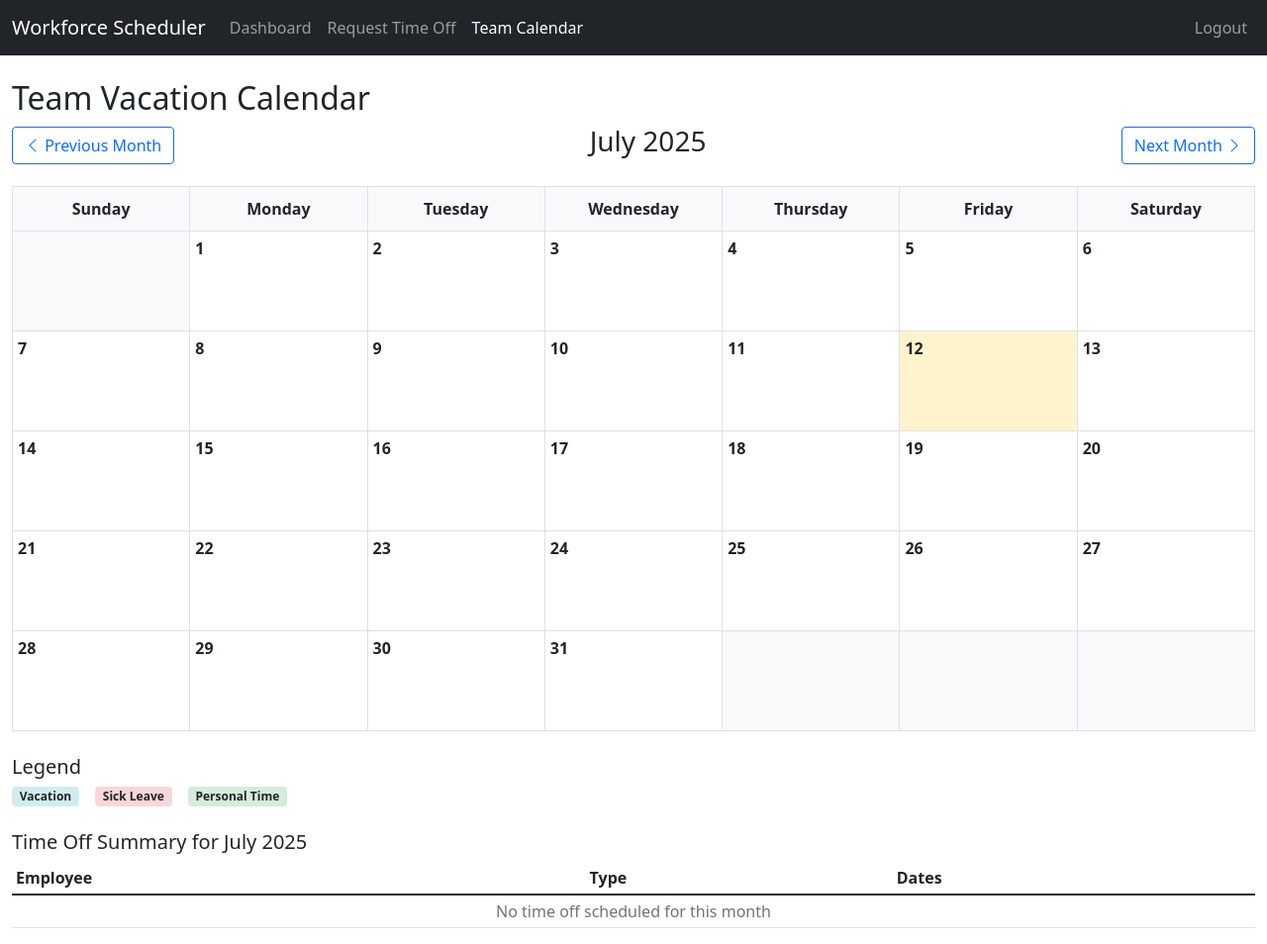
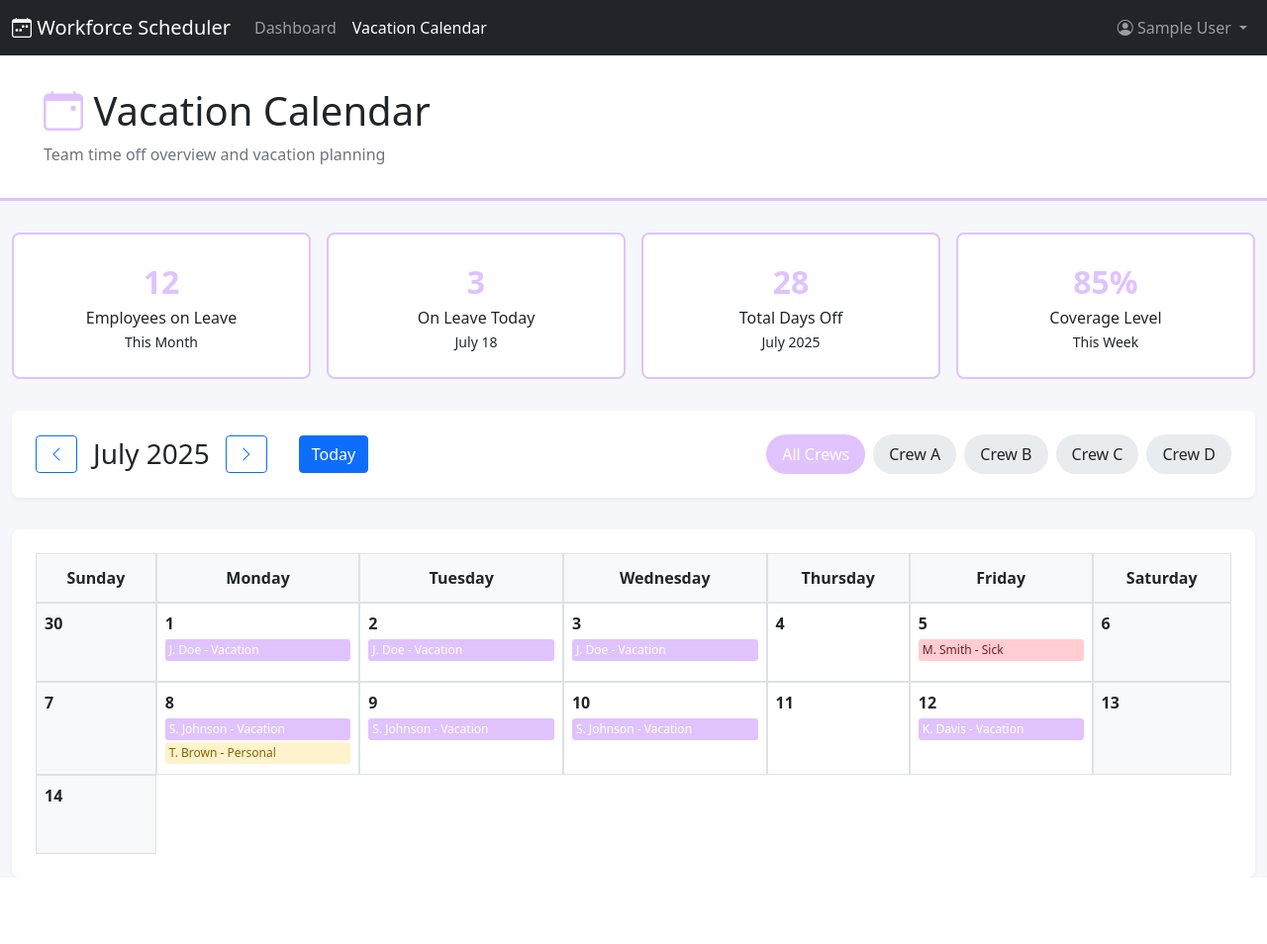
Before and after one commit to Hyperiongate/Workforce-Scheduler, a Flask app: page /vacation-calendar in a window 1280 px wide. Shown: the whole page at 99% size. After the commit the page ends 887 px from the top, so only its background shows below. Run offline with Flask 3, Linux system fonts and the light colour scheme; the visitor is signed in with stand-in values (Sample User, id 1); data that the repository does not hold is empty; some libraries are stand-ins or nearby versions.

Commit message:
Update vacation_calendar.html

```diff
--- a/templates/vacation_calendar.html
+++ b/templates/vacation_calendar.html
@@ -3,176 +3,336 @@
 <head>
     <meta charset="UTF-8">
     <meta name="viewport" content="width=device-width, initial-scale=1.0">
-    <title>Team Vacation Calendar</title>
+    <title>Vacation Calendar - Workforce Scheduler</title>
     <link href="https://cdn.jsdelivr.net/npm/bootstrap@5.1.3/dist/css/bootstrap.min.css" rel="stylesheet">
     <link rel="stylesheet" href="https://cdn.jsdelivr.net/npm/bootstrap-icons@1.7.2/font/bootstrap-icons.css">
     <style>
-        .calendar-grid {
-            display: grid;
-            grid-template-columns: repeat(7, 1fr);
-            gap: 1px;
-            background-color: #dee2e6;
+        body {
+            background-color: #f5f7fa;
+        }
+
+        .page-header {
+            background: white;
+            padding: 2rem;
+            margin-bottom: 2rem;
+            border-bottom: 3px solid #e0c3fc;
+        }
+
+        .calendar-controls {
+            background: white;
+            padding: 1.5rem;
+            border-radius: 8px;
+            margin-bottom: 2rem;
+            box-shadow: 0 2px 4px rgba(0,0,0,0.05);
+        }
+
+        .calendar-container {
+            background: white;
+            border-radius: 8px;
+            padding: 1.5rem;
+            box-shadow: 0 2px 4px rgba(0,0,0,0.05);
+            overflow-x: auto;
+        }
+
+        .calendar-table {
+            width: 100%;
+            border-collapse: separate;
+            border-spacing: 0;
+        }
+
+        .calendar-table th {
+            background: #f8f9fa;
+            padding: 0.75rem;
+            text-align: center;
+            font-weight: 600;
             border: 1px solid #dee2e6;
+            position: sticky;
+            top: 0;
+            z-index: 10;
         }
-        .calendar-cell {
-            background-color: white;
-            min-height: 100px;
-            padding: 5px;
+
+        .calendar-table td {
+            border: 1px solid #dee2e6;
+            padding: 0.5rem;
+            height: 80px;
+            vertical-align: top;
             position: relative;
         }
-        .calendar-header {
-            background-color: #f8f9fa;
-            text-align: center;
-            padding: 10px;
+
+        .day-number {
             font-weight: bold;
+            margin-bottom: 0.25rem;
         }
-        .calendar-day-number {
-            font-weight: bold;
-            margin-bottom: 5px;
+
+        .weekend {
+            background: #f8f9fa;
         }
-        .other-month {
-            color: #6c757d;
-            background-color: #f8f9fa;
+
+        .today {
+            background: #e3f2fd;
         }
+
         .vacation-entry {
+            background: #e0c3fc;
+            color: #fff;
+            padding: 0.125rem 0.25rem;
+            border-radius: 3px;
             font-size: 0.75rem;
-            padding: 2px 4px;
-            margin: 1px 0;
-            border-radius: 3px;
+            margin-bottom: 0.125rem;
+            white-space: nowrap;
             overflow: hidden;
             text-overflow: ellipsis;
-            white-space: nowrap;
+            cursor: pointer;
         }
-        .vacation-vacation { background-color: #d1ecf1; color: #0c5460; }
-        .vacation-sick { background-color: #f8d7da; color: #721c24; }
-        .vacation-personal { background-color: #d4edda; color: #155724; }
-        .today {
-            background-color: #fff3cd;
+
+        .vacation-entry:hover {
+            background: #d0a3fc;
         }
-        .month-navigation {
+
+        .vacation-entry.sick {
+            background: #ffcdd2;
+            color: #721c24;
+        }
+
+        .vacation-entry.personal {
+            background: #fff3cd;
+            color: #856404;
+        }
+
+        .crew-filter {
             display: flex;
+            gap: 0.5rem;
+            flex-wrap: wrap;
+        }
+
+        .crew-badge {
+            padding: 0.5rem 1rem;
+            border-radius: 20px;
+            background: #e9ecef;
+            cursor: pointer;
+            transition: all 0.3s ease;
+        }
+
+        .crew-badge.active {
+            background: #e0c3fc;
+            color: white;
+        }
+
+        .crew-badge:hover {
+            transform: translateY(-2px);
+        }
+
+        .stats-section {
+            display: grid;
+            grid-template-columns: repeat(auto-fit, minmax(200px, 1fr));
+            gap: 1rem;
+            margin-bottom: 2rem;
+        }
+
+        .stat-card {
+            background: white;
+            padding: 1.5rem;
+            border-radius: 8px;
+            text-align: center;
+            border: 2px solid #e0c3fc;
+        }
+
+        .stat-number {
+            font-size: 2rem;
+            font-weight: bold;
+            color: #e0c3fc;
+        }
+
+        .employee-list {
+            background: white;
+            padding: 1.5rem;
+            border-radius: 8px;
+            margin-top: 2rem;
+            box-shadow: 0 2px 4px rgba(0,0,0,0.05);
+        }
+
+        .employee-vacation-item {
+            padding: 0.75rem;
+            border-bottom: 1px solid #e9ecef;
+            display: flex;
+            align-items: center;
             justify-content: space-between;
-            align-items: center;
-            margin-bottom: 20px;
+        }
+
+        .employee-vacation-item:last-child {
+            border-bottom: none;
+        }
+
+        .more-indicator {
+            background: #6c757d;
+            color: white;
+            font-size: 0.7rem;
+            padding: 0.125rem 0.25rem;
+            border-radius: 3px;
         }
     </style>
 </head>
 <body>
     <nav class="navbar navbar-expand-lg navbar-dark bg-dark">
         <div class="container-fluid">
-            <a class="navbar-brand" href="/">Workforce Scheduler</a>
+            <a class="navbar-brand" href="/dashboard">
+                <i class="bi bi-calendar-week"></i> Workforce Scheduler
+            </a>
             <button class="navbar-toggler" type="button" data-bs-toggle="collapse" data-bs-target="#navbarNav">
                 <span class="navbar-toggler-icon"></span>
             </button>
             <div class="collapse navbar-collapse" id="navbarNav">
-                <ul class="navbar-nav me-auto">
+                <ul class="navbar-nav">
                     <li class="nav-item">
                         <a class="nav-link" href="/dashboard">Dashboard</a>
                     </li>
                     <li class="nav-item">
-                        <a class="nav-link" href="/vacation/request">Request Time Off</a>
-                    </li>
-                    <li class="nav-item">
-                        <a class="nav-link active" href="/vacation/calendar">Team Calendar</a>
+                        <a class="nav-link active" href="/vacation-calendar">Vacation Calendar</a>
                     </li>
                 </ul>
-                <ul class="navbar-nav">
-                    <li class="nav-item">
-                        <a class="nav-link" href="/logout">Logout</a>
+                <ul class="navbar-nav ms-auto">
+                    <li class="nav-item dropdown">
+                        <a class="nav-link dropdown-toggle" href="#" id="navbarDropdown" role="button" data-bs-toggle="dropdown">
+                            <i class="bi bi-person-circle"></i> {{ current_user.name }}
+                        </a>
+                        <ul class="dropdown-menu dropdown-menu-end">
+                            <li><a class="dropdown-item" href="/logout">Logout</a></li>
+                        </ul>
                     </li>
                 </ul>
             </div>
         </div>
     </nav>
 
-    <div class="container-fluid mt-4">
-        <h2>Team Vacation Calendar</h2>
-
-        <!-- Month Navigation -->
-        <div class="month-navigation">
-            <a href="{{ url_for('vacation_calendar', year=prev_year, month=prev_month) }}"
-               class="btn btn-outline-primary">
-                <i class="bi bi-chevron-left"></i> Previous Month
-            </a>
-            <h3>{{ calendar_date.strftime('%B %Y') }}</h3>
-            <a href="{{ url_for('vacation_calendar', year=next_year, month=next_month) }}"
-               class="btn btn-outline-primary">
-                Next Month <i class="bi bi-chevron-right"></i>
-            </a>
+    <div class="page-header">
+        <div class="container-fluid">
+            <h1><i class="bi bi-calendar-event" style="color: #e0c3fc;"></i> Vacation Calendar</h1>
+            <p class="text-muted mb-0">Team time off overview and vacation planning</p>
+        </div>
     </div>
 
-        <!-- Calendar Grid -->
-        <div class="calendar-grid">
-            <!-- Day Headers -->
-            {% for day in ['Sunday', 'Monday', 'Tuesday', 'Wednesday', 'Thursday', 'Friday', 'Saturday'] %}
-                <div class="calendar-header">{{ day }}</div>
-            {% endfor %}
-
-            <!-- Calendar Days -->
-            {% for week in calendar_data %}
-                {% for day, entries in week %}
-                    <div class="calendar-cell {% if day == 0 %}other-month{% elif day == today.day and calendar_date.month == today.month and calendar_date.year == today.year %}today{% endif %}">
-                        {% if day != 0 %}
-                            <div class="calendar-day-number">{{ day }}</div>
-                            {% for entry in entries %}
-                                <div class="vacation-entry vacation-{{ entry.request_type }}"
-                                     title="{{ entry.employee.first_name }} {{ entry.employee.last_name }} - {{ entry.request_type|title }}">
-                                    {{ entry.employee.first_name }} {{ entry.employee.last_name[0] }}.
+    <div class="container-fluid">
+        <!-- Statistics -->
+        <div class="stats-section">
+            <div class="stat-card">
+                <div class="stat-number">12</div>
+                <p class="mb-0">Employees on Leave<br><small>This Month</small></p>
             </div>
-                            {% endfor %}
-                        {% endif %}
+            <div class="stat-card">
+                <div class="stat-number">3</div>
+                <p class="mb-0">On Leave Today<br><small>July 18</small></p>
             </div>
-                {% endfor %}
-            {% endfor %}
+            <div class="stat-card">
+                <div class="stat-number">28</div>
+                <p class="mb-0">Total Days Off<br><small>July 2025</small></p>
+            </div>
+            <div class="stat-card">
+                <div class="stat-number">85%</div>
+                <p class="mb-0">Coverage Level<br><small>This Week</small></p>
+            </div>
         </div>
 
-        <!-- Legend -->
-        <div class="row mt-4">
-            <div class="col-md-12">
-                <h5>Legend</h5>
-                <div class="d-flex gap-3">
-                    <span class="badge vacation-vacation text-dark">Vacation</span>
-                    <span class="badge vacation-sick text-dark">Sick Leave</span>
-                    <span class="badge vacation-personal text-dark">Personal Time</span>
+        <!-- Calendar Controls -->
+        <div class="calendar-controls">
+            <div class="row align-items-center">
+                <div class="col-md-6">
+                    <div class="d-flex align-items-center gap-3">
+                        <button class="btn btn-outline-primary">
+                            <i class="bi bi-chevron-left"></i>
+                        </button>
+                        <h3 class="mb-0">July 2025</h3>
+                        <button class="btn btn-outline-primary">
+                            <i class="bi bi-chevron-right"></i>
+                        </button>
+                        <button class="btn btn-primary ms-3">Today</button>
+                    </div>
+                </div>
+                <div class="col-md-6">
+                    <div class="crew-filter justify-content-end">
+                        <div class="crew-badge active">All Crews</div>
+                        <div class="crew-badge">Crew A</div>
+                        <div class="crew-badge">Crew B</div>
+                        <div class="crew-badge">Crew C</div>
+                        <div class="crew-badge">Crew D</div>
+                    </div>
                 </div>
             </div>
         </div>
 
-        <!-- Summary -->
-        <div class="row mt-4">
-            <div class="col-md-12">
-                <h5>Time Off Summary for {{ calendar_date.strftime('%B %Y') }}</h5>
-                <table class="table table-sm">
+        <!-- Calendar Grid -->
+        <div class="calendar-container">
+            <table class="calendar-table">
                 <thead>
                     <tr>
-                            <th>Employee</th>
-                            <th>Type</th>
-                            <th>Dates</th>
+                        <th>Sunday</th>
+                        <th>Monday</th>
+                        <th>Tuesday</th>
+                        <th>Wednesday</th>
+                        <th>Thursday</th>
+                        <th>Friday</th>
+                        <th>Saturday</th>
                     </tr>
                 </thead>
                 <tbody>
-                        {% for entry in monthly_entries %}
+                    <!-- Week 1 -->
                     <tr>
-                                <td>{{ entry.employee.first_name }} {{ entry.employee.last_name }}</td>
+                        <td class="weekend">
+                            <div class="day-number">30</div>
+                        </td>
                         <td>
-                                    <span class="badge bg-secondary">{{ entry.request_type|title }}</span>
+                            <div class="day-number">1</div>
+                            <div class="vacation-entry">J. Doe - Vacation</div>
                         </td>
-                                <td>{{ entry.date.strftime('%m/%d/%Y') }}</td>
-                            </tr>
-                        {% endfor %}
-                        {% if not monthly_entries %}
-                            <tr>
-                                <td colspan="3" class="text-center text-muted">
-                                    No time off scheduled for this month
+                        <td>
+                            <div class="day-number">2</div>
+                            <div class="vacation-entry">J. Doe - Vacation</div>
+                        </td>
+                        <td>
+                            <div class="day-number">3</div>
+                            <div class="vacation-entry">J. Doe - Vacation</div>
+                        </td>
+                        <td>
+                            <div class="day-number">4</div>
+                        </td>
+                        <td>
+                            <div class="day-number">5</div>
+                            <div class="vacation-entry sick">M. Smith - Sick</div>
+                        </td>
+                        <td class="weekend">
+                            <div class="day-number">6</div>
                         </td>
                     </tr>
-                        {% endif %}
-                    </tbody>
-                </table>
-            </div>
-        </div>
-    </div>
-
-    <script src="https://cdn.jsdelivr.net/npm/bootstrap@5.1.3/dist/js/bootstrap.bundle.min.js"></script>
-</body>
-</html>
+                    <!-- Week 2 -->
+                    <tr>
+                        <td class="weekend">
+                            <div class="day-number">7</div>
+                        </td>
+                        <td>
+                            <div class="day-number">8</div>
+                            <div class="vacation-entry">S. Johnson - Vacation</div>
+                            <div class="vacation-entry personal">T. Brown - Personal</div>
+                        </td>
+                        <td>
+                            <div class="day-number">9</div>
+                            <div class="vacation-entry">S. Johnson - Vacation</div>
+                        </td>
+                        <td>
+                            <div class="day-number">10</div>
+                            <div class="vacation-entry">S. Johnson - Vacation</div>
+                        </td>
+                        <td>
+                            <div class="day-number">11</div>
+                        </td>
+                        <td>
+                            <div class="day-number">12</div>
+                            <div class="vacation-entry">K. Davis - Vacation</div>
+                        </td>
+                        <td class="weekend">
+                            <div class="day-number">13</div>
+                        </td>
+                    </tr>
+                    <!-- Week 3 (Current Week) -->
+                    <tr>
+                        <td class="weekend">
+                            <div class="day-number">14</div>
+                        </td>
```
Lines whose indentation alone changed are shown as unchanged.
